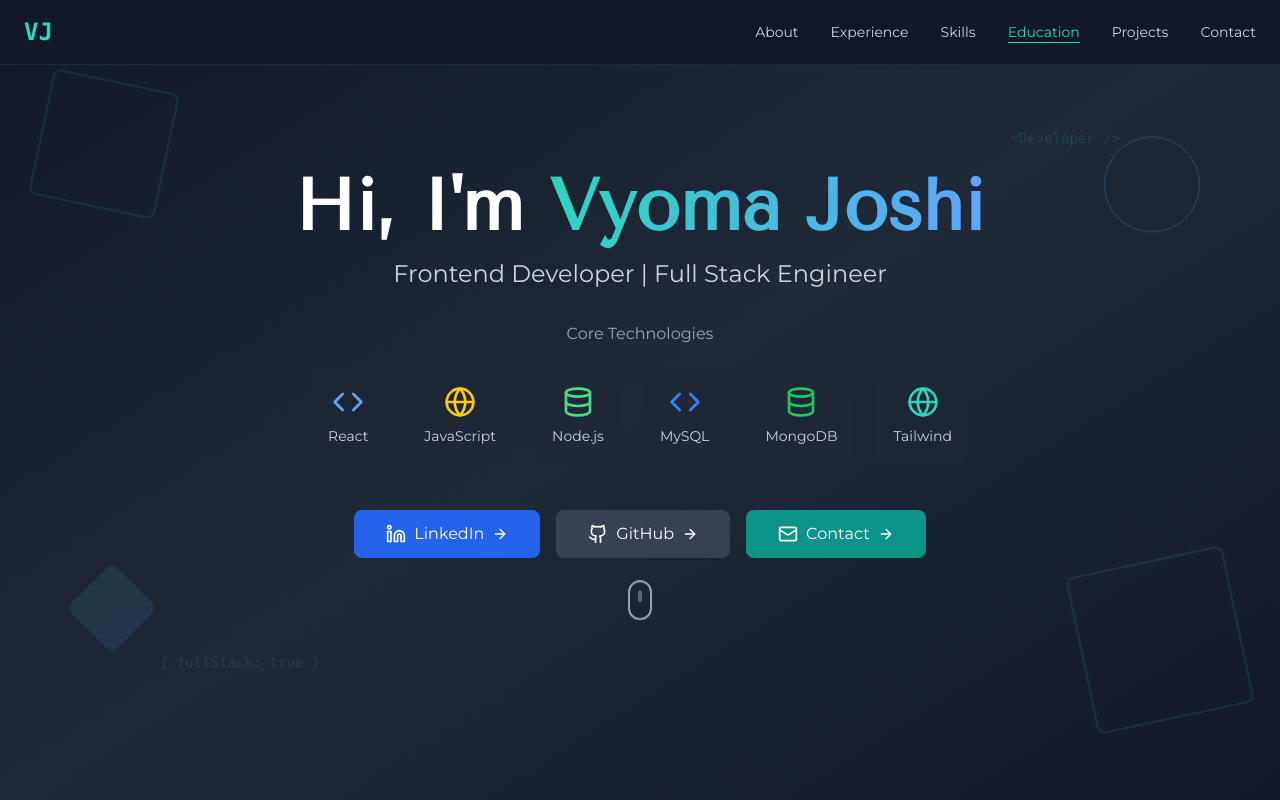
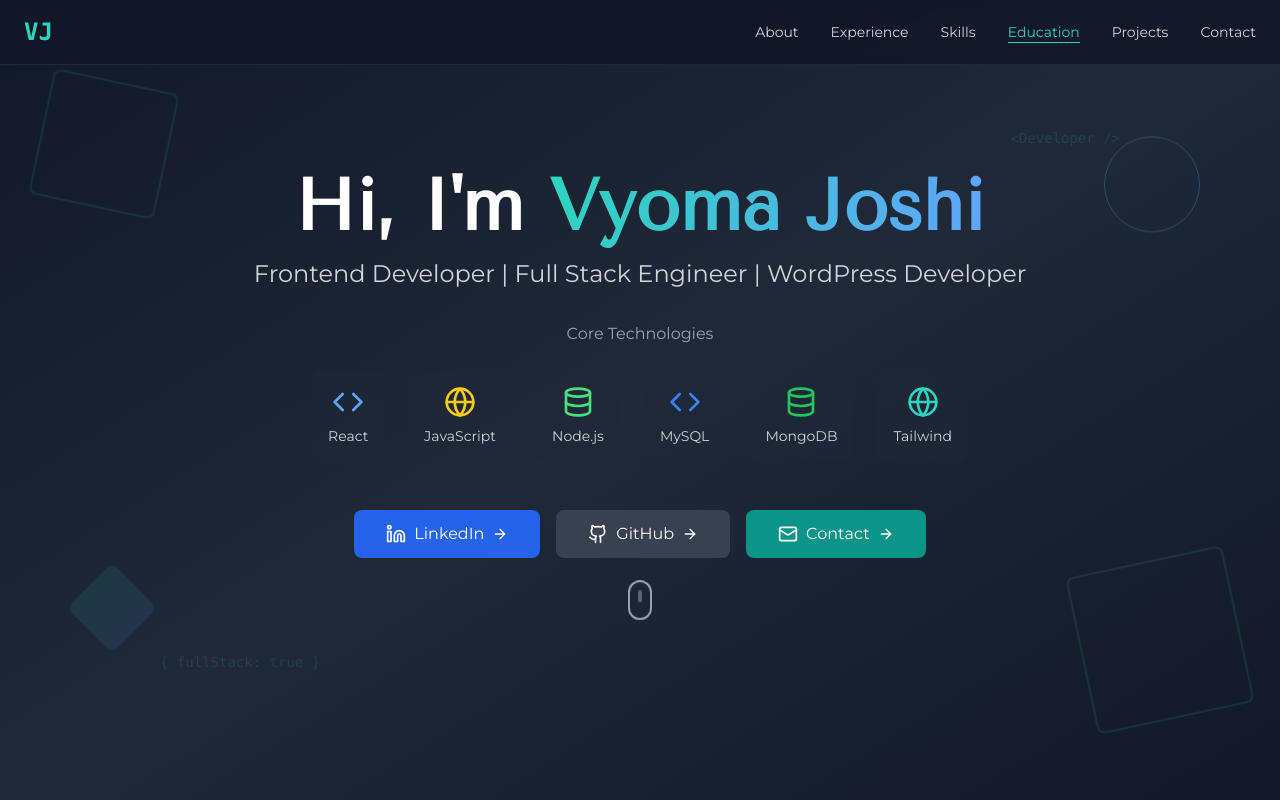
Before and after one commit to vyomadesai/vyomaportfolio, a React (Create React App) app: page / in a window 1280 px wide. Shown: the top 800 px of the page. Built offline with nearby package versions, Linux system fonts and the light colour scheme.

Commit message:
Set up identity & latest changes

```diff
--- a/src/data/mock.js
+++ b/src/data/mock.js
@@ -2,7 +2,7 @@
 
 export const personalInfo = {
     name: "Vyoma Joshi",
-    title: "Frontend Developer | Full Stack Engineer",
+    title: "Frontend Developer | Full Stack Engineer | WordPress Developer",
     location: "Mumbai, India",
     email: "vyomayjh@gmail.com",
     linkedin: "https://linkedin.com/in/vyomajoshi",
```
Also changed, not shown: 56 other files (tests, documents, lock files or other folders).
